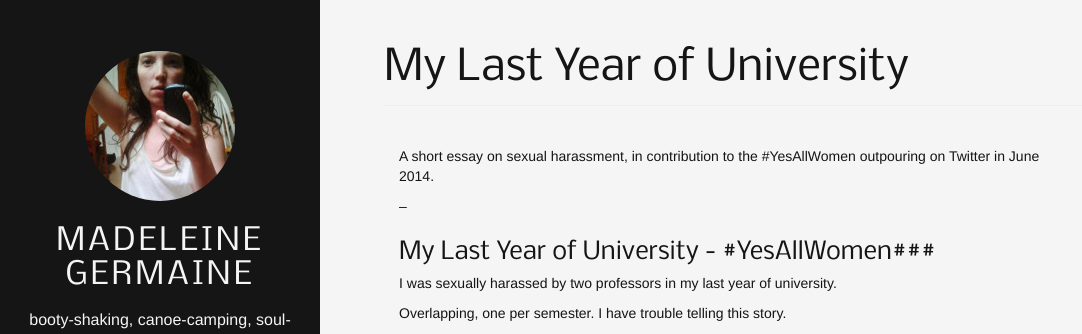
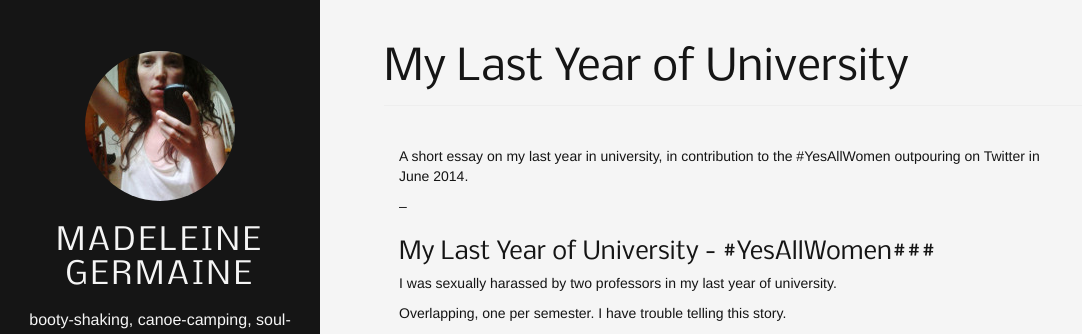
Before and after one commit to madeleinegermaine/madeleinegermaine, a Jekyll site: the page built from _posts/2014-06-04-last-year-of-university-yesallwomen.md, in a window 1280 px wide and 900 px high. Shown: the top 334 px of the window, without its empty margins (0-1082 px from the left). Built offline with Jekyll 4.4.1, drawn with Linux system fonts in a browser that asks for light colours.

Commit message:
Updated 2014-06-04-last-year-of-university-yesallwomen.md

```diff
--- a/_posts/2014-06-04-last-year-of-university-yesallwomen.md
+++ b/_posts/2014-06-04-last-year-of-university-yesallwomen.md
@@ -14,7 +14,7 @@ fullview: false
 published: true
 ---
 
-A short essay on sexual harassment, in contribution to the #YesAllWomen outpouring on Twitter in June 2014.
+A short essay on my last year in university, in contribution to the #YesAllWomen outpouring on Twitter in June 2014.
 
 --
 
```
